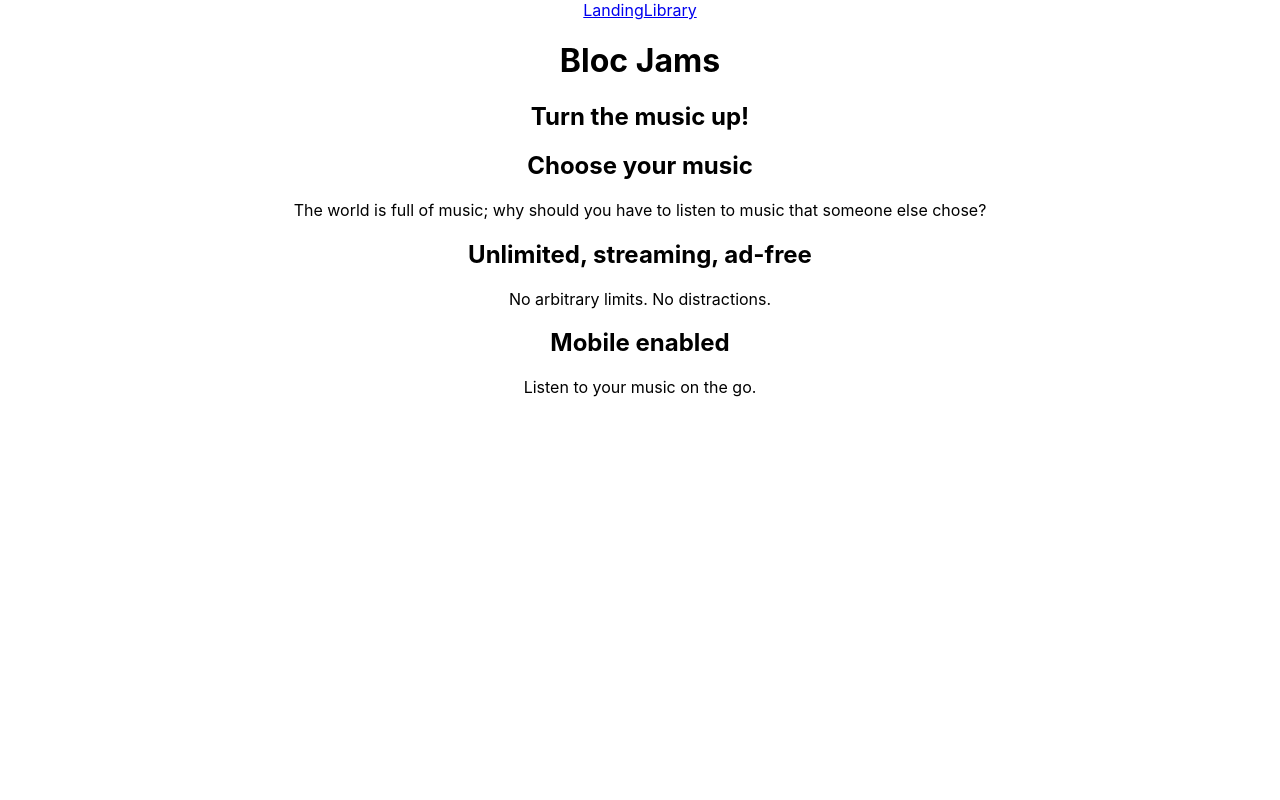
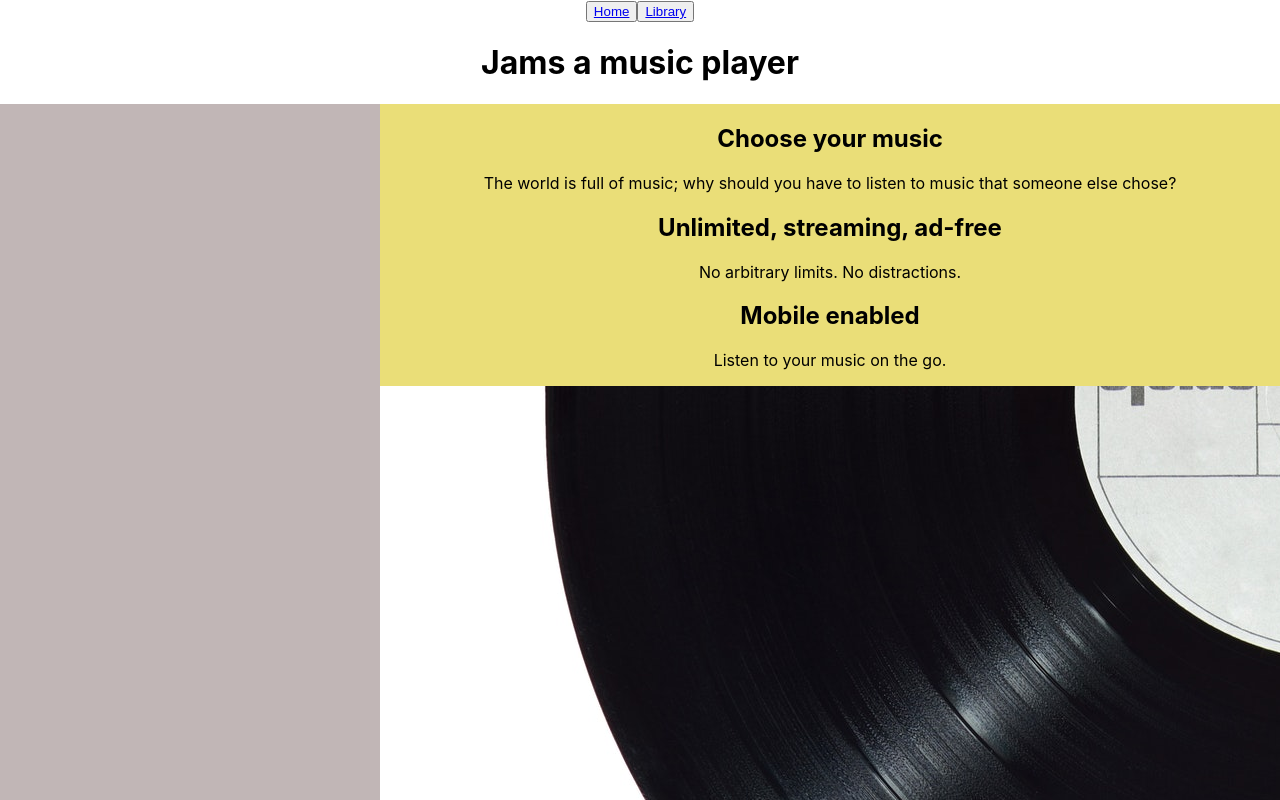
Before and after one commit to Daneris/bloc-jams-react, a React (Create React App) app: page / in a window 1280 px wide. Shown: the top 800 px of the page. Built offline with nearby package versions, Linux system fonts and the light colour scheme.

Commit message:
assignment 2762 bloc jams styling complete

```diff
--- a/src/App.css
+++ b/src/App.css
@@ -22,6 +22,8 @@
   color: #61dafb;
 }
 
+
+
 @keyframes App-logo-spin {
   from {
     transform: rotate(0deg);
--- a/src/App.js
+++ b/src/App.js
@@ -11,11 +11,11 @@ class App extends Component {
       <div className="App">
         <header>
           <nav>
-            <Link to="/">Landing</Link>
-            <Link to="/library">Library</Link>
+            <button><Link to="/">Home</Link></button>
+            <button><Link to="/library">Library</Link></button>
 
           </nav>
-          <h1>Bloc Jams</h1>
+          <h1>Jams a music player</h1>
         </header>
         <main>
           <Route exact path="/" component={Landing} />
--- a/src/components/Album.js
+++ b/src/components/Album.js
@@ -169,6 +169,7 @@ class Album extends Component {
   render() {
 
     return (
+      <div className="container">
       <section className="album">
         <section id="album-info">
           <img id="album-cover-art" src={this.state.album.albumCover} alt={this.state.album.title}/>
@@ -181,12 +182,16 @@ class Album extends Component {
 
 
       </section>
-      <table id="song list">
+
+      <table className="song-list">
         <colgroup>
           <col id="song-number-column"/>
           <col id="song-title-column"/>
           <col id="song-duration-column"/>
+
         </colgroup>
+
+
 
 
 
@@ -204,10 +209,10 @@ class Album extends Component {
 
       )
     }
+        </tbody>
+        </table>
 
-        </tbody>
-
-       </table>
+        <div className="player-bar">
         <PlayerBar
           isPlaying={this.state.isPlaying}
           currentSong={this.state.currentSong}
@@ -220,8 +225,10 @@ class Album extends Component {
           handleVolume={(e) => this.handleVolume(e)}
           formatTime={(timeSecs) => this.formatTime(timeSecs)}
           />
+          </div>
+      </section>
+      </div>
 
-      </section>
 
 
     )
--- a/src/components/Landing.js
+++ b/src/components/Landing.js
@@ -1,24 +1,36 @@
 import React from "react";
+import './Styling.css';
+
+
 
 const Landing = () => (
+
+
+
   <section className="landing">
-    <h1 className="hero-title">Turn the music up!</h1>
+<div className="landing-rectangle"></div>
   <section className="selling-points">
-    <div className="point">
-      <h2 className="point-title">Choose your music</h2>
-      <p className="point-description">The world is full of music; why should you have to listen to music that someone else chose?</p>
+  <div className="point1">
+    <h2 className="point-title1">Choose your music</h2>
+    <p className="point-description1">The world is full of music; why should you have to listen to music that someone else chose?</p>
 
-    </div>
-    <div className="point">
-      <h2 className="point-title">Unlimited, streaming, ad-free</h2>
-      <p className="point-description">No arbitrary limits. No distractions.</p>
-    </div>
-    <div className="point">
-      <h2 className="point-title">Mobile enabled</h2>
-      <p className="point-description">Listen to your music on the go.</p>
-    </div>
-    </section>
+  </div>
+  <div className="point2">
+    <h2 className="point-title2">Unlimited, streaming, ad-free</h2>
+    <p className="point-description2">No arbitrary limits. No distractions.</p>
+  </div>
+  <div className="point3">
+    <h2 className="point-title3">Mobile enabled</h2>
+    <p className="point-description2">Listen to your music on the go.</p>
+  </div>
+  <div className="landingImage">
+  </div>
+
   </section>
+  </section>
+
+
+
 )
 
 
--- a/src/components/Library.js
+++ b/src/components/Library.js
@@ -1,6 +1,7 @@
 import React, {Component} from "react";
 import {Link} from "react-router-dom";
 import albumData from "./../data/albums";
+import './Styling.css';
 
 class Library extends Component {
   constructor(props) {
@@ -10,11 +11,16 @@ class Library extends Component {
   render() {
     return (
       <section className="library">
+
       {
        this.state.albums.map((album, index) =>
         <Link to={`/album/${album.slug}`} key={index}>
         {album.title}
+        <div className="album-cover">
         <img src={album.albumCover} alt={album.title}/>
+        </div>
+        <div className="library-rectangle"></div>
+        <div className="library-rectangle2"></div>
         <div>{album.title}</div>
         <div>{album.artist}</div>
         <div>{album.songs.length} songs</div>
--- /dev/null
+++ b/src/components/Styling.css
@@ -0,0 +1,92 @@
+
+.landing {
+  margin: 0;
+  padding: 0;
+  position: relative;
+  display: flex;
+  background-color: #EADE78;
+
+}
+
+.landingImage {
+
+  background-color: #FFF;
+  background-image: url(./style/02.jpg);
+  width: 900px;
+  height: 1000px;
+  flex: 1;
+
+}
+
+.selling-points {
+  flex: 1;
+
+}
+
+.hero-title{
+  flex: 1;
+}
+
+.landing-rectangle {
+  flex: 1;
+  background-color: #C1B6B6;
+}
+
+
+
+
+
+
+.library {
+  display: flex;
+  background-color: #E7DCEF;
+
+}
+
+.library-rectangle {
+  flex: 1;
+  background-color: #EADE78;
+}
+.library-rectangle2 {
+  flex: 1;
+  background-color: #EADE78;
+}
+
+
+
+
+
+
+.container {
+  display: flex;
+
+  }
+
+.album-cover {
+  flex:1;
+
+}
+
+
+.album{
+  flex: 1;
+  justify-content: center;
+}
+
+.player-bar {
+  flex: 1;
+  margin-bottom: auto;
+  margin-top: auto;
+  background-color: #E7DCEF;
+}
+
+.album-details {
+  background-color: #E7DCEF;
+}
+
+.song-list{
+  display: flex;
+  flex: 1;
+  justify-content: center;
+  background-color: #EADE78;
+}
```
Also changed, not shown: src/components/style/01.jpg (added), src/components/style/02.jpg (added).
